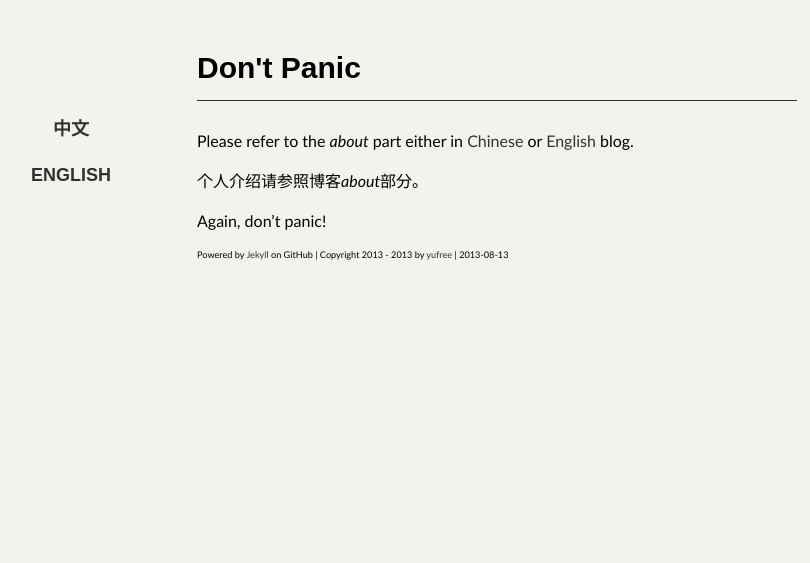
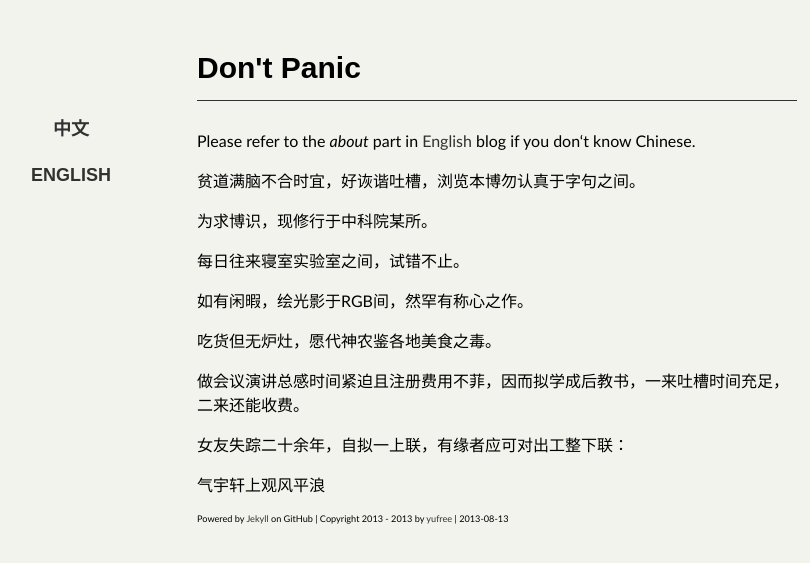
Before and after one commit to yufree/yufree.github.com, a Jekyll site: the page built from index.md, in a window 1280 px wide. Shown: the top 563 px of the page, without its empty margins (143-953 px from the left). Built offline with Jekyll 4.4.1, drawn with Linux system fonts in a browser that asks for light colours; some web fonts are replaced; Markdown is read by kramdown in place of the engine named in the settings.

Commit message:
change index

```diff
--- a/_layouts/home.html
+++ b/_layouts/home.html
@@ -7,7 +7,6 @@
     <title>{{ page.title }} | {{ site.author }}</title>
     <link rel="shortcut icon" href="{{ site.url}}/media/css/favicon.ico">
     <link rel="stylesheet" href="{{ site.url}}/media/css/home.css">
-    <link href="{{ site.url}}/feed/" rel="alternate" title="{{ site.author }}" type="application/atom+xml" />
   </head>
   <body>
     <div id="container">
@@ -27,6 +26,7 @@
     <p id="footer"><small>Powered by <a href="https://github.com/mojombo/jekyll">Jekyll</a> on GitHub | Copyright 2013 - 2013 by <a href="http://yufree.github.com/blogcn">yufree</a> | <span class="label label-info">2013-08-13 </span></small></p>
     </footer>
     </div>
+<!--都看到这了，我猜你是从git那里看的源码，好吧，其实那个对联不对也没关系，要不然估计要打一辈子光棍了-->
 </script>
     <script>
     (function(i,s,o,g,r,a,m){i['GoogleAnalyticsObject']=r;i[r]=i[r]||function(){
--- a/index.md
+++ b/index.md
@@ -3,8 +3,20 @@ title: Don't Panic
 layout: home
 ---
 
-Please refer to the *about* part either in [Chinese](http://yufree.github.com/blogcn) or [English](http://yufree.github.com/blog) blog.
+Please refer to the *about* part in [English](http://yufree.github.com/blog) blog if you don‘t know Chinese.
 
-个人介绍请参照博客*about*部分。
+贫道满脑不合时宜，好诙谐吐槽，浏览本博勿认真于字句之间。
 
-Again, don't panic!
+为求博识，现修行于中科院某所。
+
+每日往来寝室实验室之间，试错不止。
+
+如有闲暇，绘光影于RGB间，然罕有称心之作。
+
+吃货但无炉灶，愿代神农鉴各地美食之毒。
+
+做会议演讲总感时间紧迫且注册费用不菲，因而拟学成后教书，一来吐槽时间充足，二来还能收费。
+
+女友失踪二十余年，自拟一上联，有缘者应可对出工整下联：
+
+气宇轩上观风平浪
```
